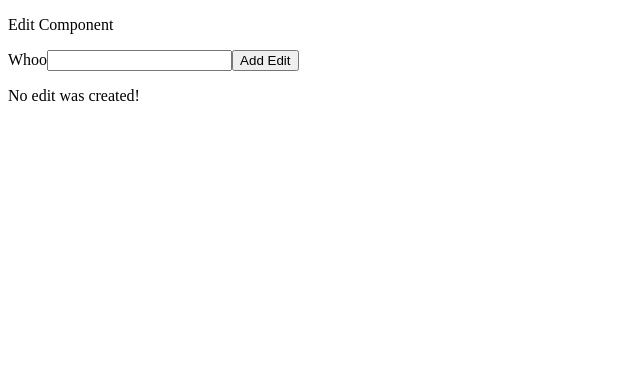
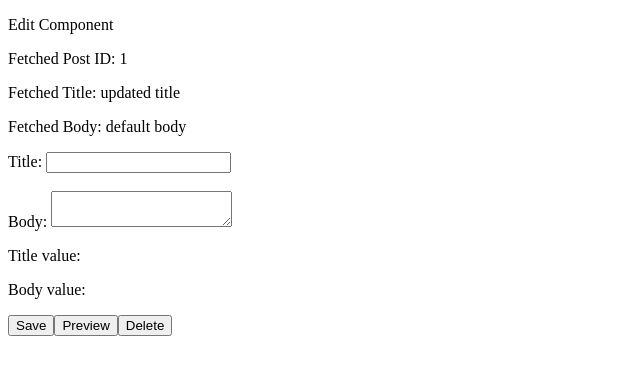
Before and after one commit to brmi/angular-blog-backend, an Angular app: page /edit/1 in a window 1280 px wide. Shown: the top 374 px of the page, without its empty margins (0-640 px from the left). Built offline with nearby package versions, Linux system fonts and the light colour scheme.

Commit message:
add code to get post in edit component

```diff
--- a/src/app/blog.service.ts
+++ b/src/app/blog.service.ts
@@ -12,7 +12,7 @@ export class BlogService {
     dummyPost.title="updated title";
     this.updatePost(dummyPost);
     console.log(this.getPost(dummyPost.postid));
-    this.deletePost(dummyPost.postid);
+    // this.deletePost(dummyPost.postid);
     // console.log(this.getPost(dummyPost.postid));
 
   }
--- a/src/app/edit/edit.component.html
+++ b/src/app/edit/edit.component.html
@@ -1,21 +1,33 @@
 <p>Edit Component</p>
-<label>Whoo</label>
-<!-- <input
-  type="text"
-  class="form-control"
-  (input)="onUpdateName($event)"
-> -->
 
-<!-- Two Way Data Binding -->
+<p>Fetched Post ID: {{ post.postid }}</p>
+<p>Fetched Title: {{ post.title }}</p>
+<p>Fetched Body: {{ post.body }}</p>
+
+<label>Title: </label>
 <input
   type="text"
   class="form-control"
-  [(ngModel)]="editName"
+  [(ngModel)]="editTitle"
 >
+<br/>
+<br/>
+
+<label>Body: </label>
+<textarea
+  type="text"
+  class="form-control"
+  [(ngModel)]="editBody">
+
+</textarea>
+
+<p>Title value: {{ editTitle }}</p>
+<p>Body value: {{ editBody }}</p>
 
 
-<button (click)="onCreateEdit()">Add Edit</button>
-<p *ngIf="editCreated; else noEdit">Edit was created, edit name is {{ editName }} </p>
-<ng-template #noEdit>
-  <p>No edit was created! </p>
-</ng-template>
+<button (click)="onSave()">Save</button>
+<p *ngIf="savedPost">Post was saved.</p>
+
+<button (click)="onPreview()">Preview</button>
+
+<button (click)="onDelete()">Delete</button>
--- a/src/app/edit/edit.component.ts
+++ b/src/app/edit/edit.component.ts
@@ -1,5 +1,6 @@
 import { Component, OnInit } from '@angular/core';
 import { Post, BlogService } from '../blog.service';
+import { ActivatedRoute } from '@angular/router';
 
 @Component({
   selector: 'app-edit',
@@ -10,32 +11,22 @@ import { Post, BlogService } from '../blog.service';
 
 export class EditComponent implements OnInit {
 
-  editId = 10;
-  editStatus = 'offline';
-  editCreationStatus = "No Edit was created";
-  editName = '';
-  editCreated = false;
-  editList = ['edit1', 'edit2', 'edit3'];
+  post: Post;
 
-  getEditId() {
-    return this.editId;
+  constructor(private blogService: BlogService, private route: ActivatedRoute) {
+
   }
 
-  constructor(private blogService: BlogService) {
-
-   }
-
   ngOnInit() {
+    // when component is initialized
+    let currentPostid: number = this.route.snapshot.params['id'];
+    console.log(currentPostid);
+    this.post = this.blogService.getPost(currentPostid);
   }
 
-  onCreateEdit() {
-    this.editCreated = true;
-    this.editCreationStatus = this.editName;
-    this.editList.push(this.editName);
+  onSave() {
+    console.log("clicked onSave function");
   }
 
-  onUpdateName(event: any) {
-    this.editName = event.target.value;
-  }
 
 }
```
